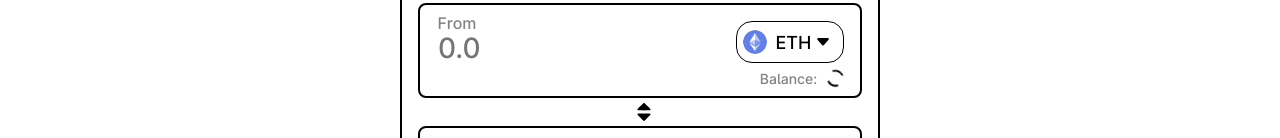
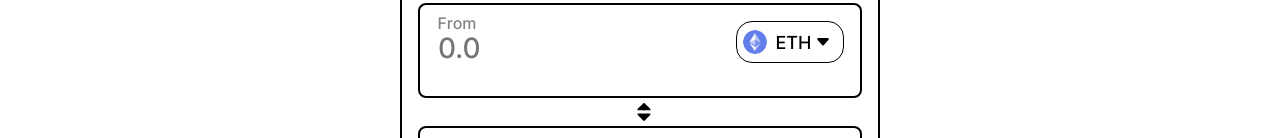
Before and after one commit to 1kresh/decentralized_exchange, a Next.js app: page / in a window 1280 px wide. Shown: the part 200-338 px from the top of the page. Built offline with nearby package versions, Linux system fonts and the light colour scheme.

Commit message:
optimize balances

```diff
--- a/pages/index.js
+++ b/pages/index.js
@@ -1307,7 +1307,9 @@ export default function Swap() {
                                 </button>
                             </div>
                             <div className={styles.balance_div_main}>
-                                {(!!token0 && !!address && !ethBalance && !balances)
+                                {!!address && !!token0
+                                    && (!token0['address']
+                                        ? (!ethBalance
                                             ? (
                                                 <div className={styles.balance_div1}>
                                                     <div>
@@ -1317,24 +1319,10 @@ export default function Swap() {
                                                     </div>
                                                 </div>
                                             )
-                                    : (!!token0
-                                        && (!token0['address']
-                                            ? (
-                                                (!ethBalance
-                                                    ? (
-                                                        <div className={styles.balance_div1}>
-                                                            <div>
-                                                                Balance:
-                                                            </div>
-                                                            <div className={`${styles.lds_dual_ring} ${styles.lds_dual_ring_balance}`}>
-                                                            </div>
-                                                        </div>
-                                                    )
                                             : (
                                                 <div id="balance_div0" className={styles.balance_div0} onClick={()=> setMaxAmount(0, token0)}>
                                                     Balance: {formatBalance(getBalance(token0))}
                                                 </div>
-                                                    )
                                             )
                                         )
                                         : (
@@ -1356,7 +1344,6 @@ export default function Swap() {
                                             )
                                         )
                                     )
-                                    )
                                 }
                             </div>
                         </div>
@@ -1408,7 +1395,9 @@ export default function Swap() {
                                 </button>
                             </div>
                             <div className={styles.balance_div_main}>
-                            {(!!token1 && !!address && !ethBalance && !balances)
+                                {!!address && !!token1
+                                    && (!token1['address']
+                                        ? (!ethBalance
                                             ? (
                                                 <div className={styles.balance_div1}>
                                                     <div>
@@ -1418,24 +1407,10 @@ export default function Swap() {
                                                     </div>
                                                 </div>
                                             )
-                                    : (!!token1
-                                        && (!token1['address']
-                                            ? (
-                                                (!ethBalance
-                                                    ? (
-                                                        <div className={styles.balance_div1}>
-                                                            <div>
-                                                                Balance:
-                                                            </div>
-                                                            <div className={`${styles.lds_dual_ring} ${styles.lds_dual_ring_balance}`}>
-                                                            </div>
-                                                        </div>
-                                                    )
                                             : (
                                                 <div id="balance_div1" className={styles.balance_div1}>
                                                     Balance: {formatBalance(getBalance(token1))}
                                                 </div>
-                                                    )
                                             )
                                         )
                                         : (
@@ -1457,7 +1432,6 @@ export default function Swap() {
                                             )
                                         )
                                     )
-                                    )
                                 }
                             </div>
                         </div>
```
Lines whose indentation alone changed are shown as unchanged.
